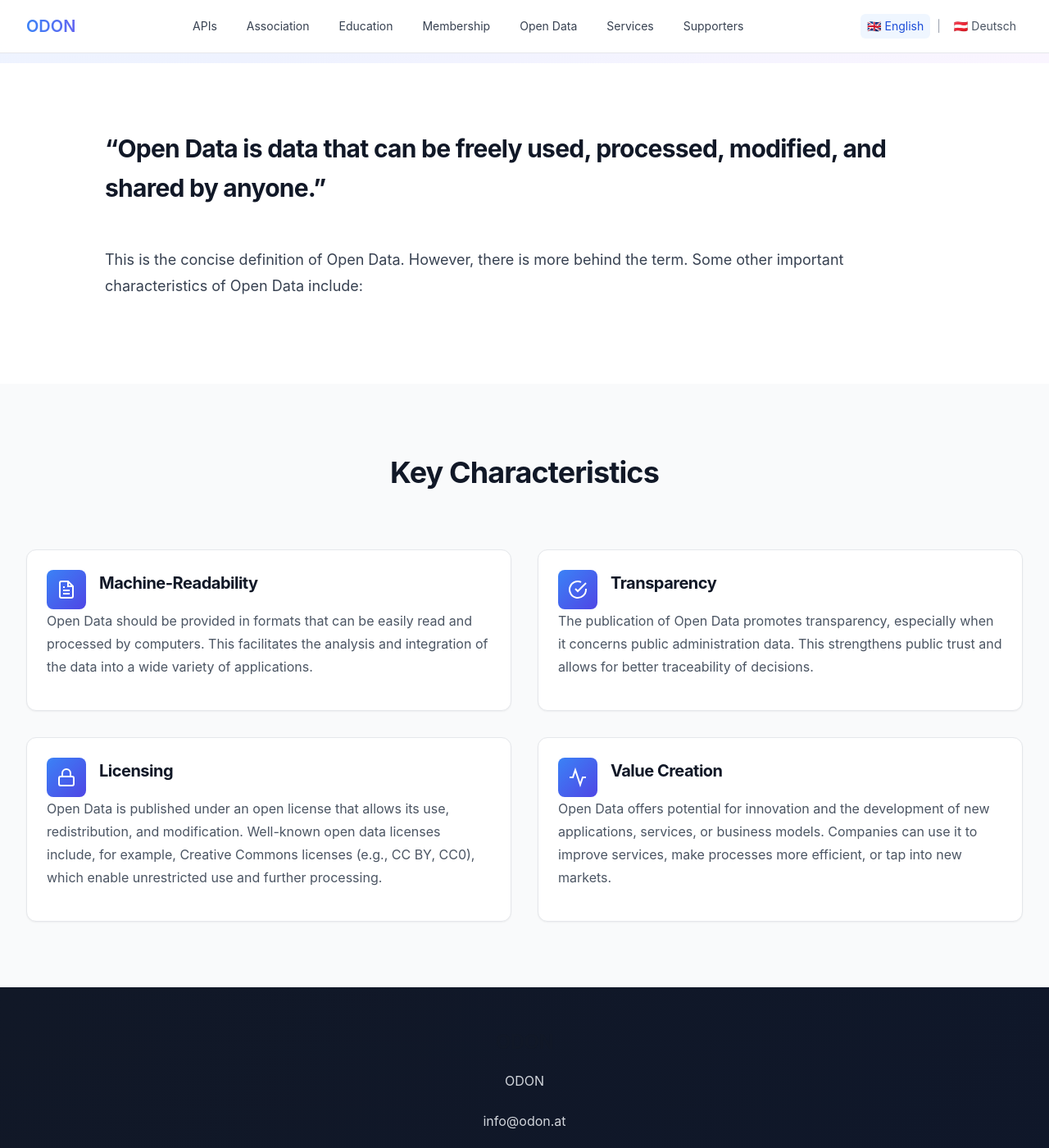
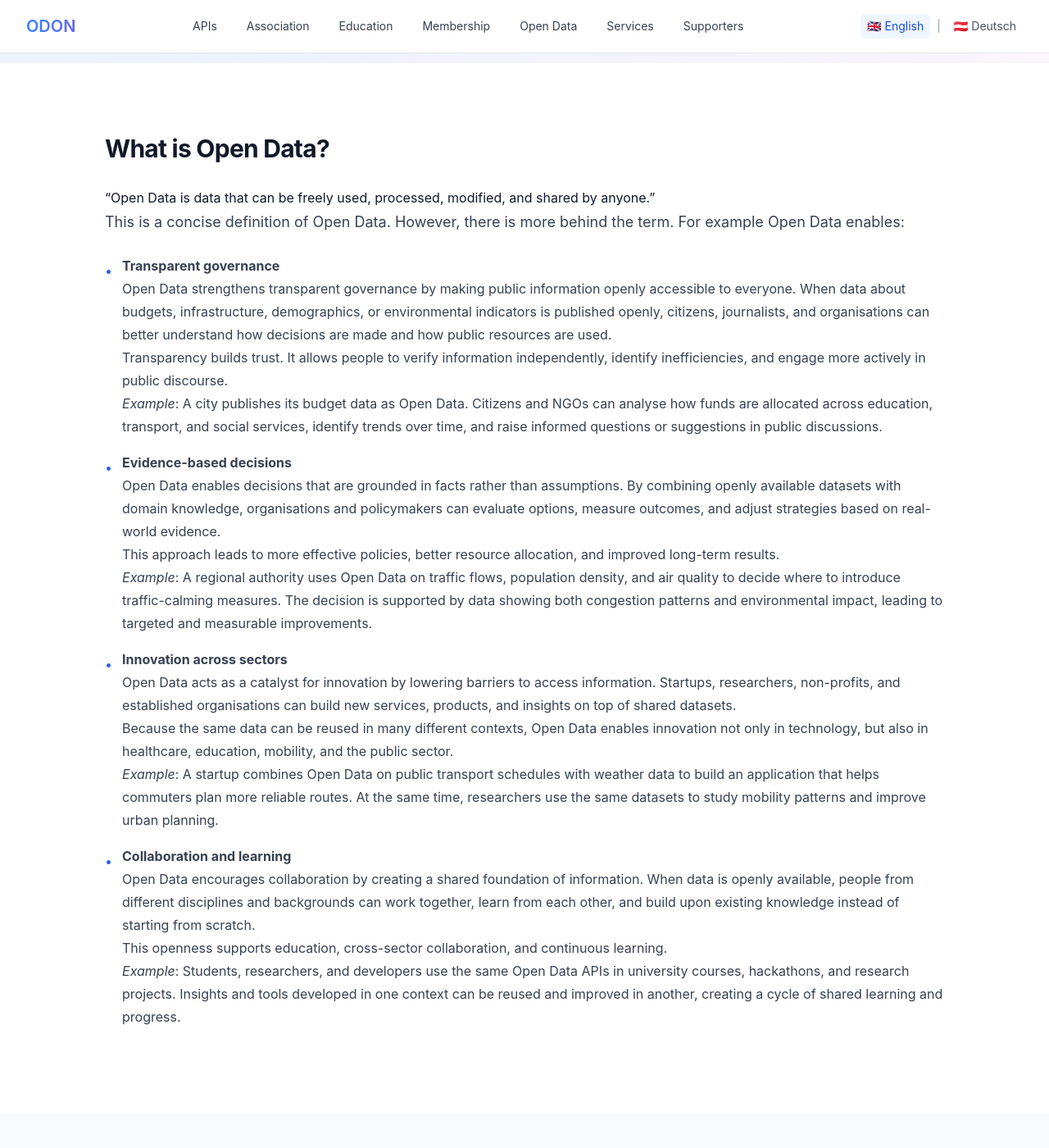
Before and after one commit to verein-odon/verein-odon.github.io, a Jekyll site: the page built from docs/en/open-data.md, in a window 1280 px wide and 1400 px high, scrolled down 694 px. Shown: the whole window at 82% size. Built offline with Jekyll 4.4.1, drawn with Linux system fonts in a browser that asks for light colours; some of the changed text lies outside the part shown.

Commit message:
Improved open-data (en) page

```diff
--- a/docs/en/open-data.md
+++ b/docs/en/open-data.md
@@ -6,33 +6,64 @@ ref: opendata
 permalink: /en/open-data/
 ---
 
-<!-- About Section -->
+<!-- START --- Intro section ----------------------->
 <section class="section bg-white">
     <div class="container">
         <div class="content-section">
-            <div class="icon-header">
-                <!-- <div class="icon-box">
-                <svg viewBox="0 0 24 24" fill="none" stroke="currentColor" stroke-width="2">
-                    <rect x="3" y="3" width="7" height="7"></rect>
-                    <rect x="14" y="3" width="7" height="7"></rect>
-                    <rect x="14" y="14" width="7" height="7"></rect>
-                    <rect x="3" y="14" width="7" height="7"></rect>
-                </svg>
-                </div> -->
-                <div>
-                <h2>“Open Data is data that can be freely used, processed, modified, and shared by anyone.”</h2>
-                </div>
+            <h2>
+                What is Open Data?
+            </h2>
+            <div>
+                <quote>“Open Data is data that can be freely used, processed, modified, and shared by anyone.”</quote>
             </div>
-            <p>This is the concise definition of Open Data. However, there is more behind the term. Some other important characteristics of Open Data include:
+            <p>
+                This is a concise definition of Open Data. However, there is more behind the term. For example Open Data enables:
             </p>
+            <ul>
+                <li>
+                    <span class="bullet">•</span>
+                    <span><b>Transparent governance</b><br>
+                        Open Data strengthens transparent governance by making public information openly accessible to everyone. When data about budgets, infrastructure, demographics, or environmental indicators is published openly, citizens, journalists, and organisations can better understand how decisions are made and how public resources are used.<br>
+                        Transparency builds trust. It allows people to verify information independently, identify inefficiencies, and engage more actively in public discourse.<br>
+                        <i>Example</i>: A city publishes its budget data as Open Data. Citizens and NGOs can analyse how funds are allocated across education, transport, and social services, identify trends over time, and raise informed questions or suggestions in public discussions.</span>
+                </li>
+                <li>
+                    <span class="bullet">•</span>
+                    <span><b>Evidence-based decisions</b><br>
+                        Open Data enables decisions that are grounded in facts rather than assumptions. By combining openly available datasets with domain knowledge, organisations and policymakers can evaluate options, measure outcomes, and adjust strategies based on real-world evidence.<br>
+                        This approach leads to more effective policies, better resource allocation, and improved long-term results.<br>
+                        <i>Example</i>: A regional authority uses Open Data on traffic flows, population density, and air quality to decide where to introduce traffic-calming measures. The decision is supported by data showing both congestion patterns and environmental impact, leading to targeted and measurable improvements.
+                        </span>
+                </li>
+                <li>
+                    <span class="bullet">•</span>
+                    <span><b>Innovation across sectors</b><br>
+                        Open Data acts as a catalyst for innovation by lowering barriers to access information. Startups, researchers, non-profits, and established organisations can build new services, products, and insights on top of shared datasets.<br>
+                        Because the same data can be reused in many different contexts, Open Data enables innovation not only in technology, but also in healthcare, education, mobility, and the public sector.<br>
+                        <i>Example</i>: A startup combines Open Data on public transport schedules with weather data to build an application that helps commuters plan more reliable routes. At the same time, researchers use the same datasets to study mobility patterns and improve urban planning.
+                        </span>
+                </li>
+                <li>
+                    <span class="bullet">•</span>
+                    <span><b>Collaboration and learning</b><br>
+                        Open Data encourages collaboration by creating a shared foundation of information. When data is openly available, people from different disciplines and backgrounds can work together, learn from each other, and build upon existing knowledge instead of starting from scratch.<br>
+                        This openness supports education, cross-sector collaboration, and continuous learning.<br>
+                        <i>Example</i>: Students, researchers, and developers use the same Open Data APIs in university courses, hackathons, and research projects. Insights and tools developed in one context can be reused and improved in another, creating a cycle of shared learning and progress.</span>
+                </li>
+            </ul>
         </div>
     </div>
 </section>
+<!-- END --- Intro section ----------------------->
 
-<!-- Characteristics Section -->
+<!-- START - Characteristics Section -->
 <section class="section bg-gray">
     <div class="container">
-        <h2 class="section-title">Key Characteristics</h2>
+        <div class="content-section">
+            <h2>
+                Key Characteristics of Open Data
+            </h2>
+        </div>
         <div class="characteristics-grid">
         <div class="characteristic-card">
             <div class="characteristic-header">
@@ -95,11 +126,32 @@ permalink: /en/open-data/
         </div>
     </div>
 </section>
+<!-- END - Characteristics Section -->
 
-<!--
-## Examples of Open Data
-
-- Public administration data
-- (Anonymized) health data
-- Traffic and transport data
-- Environmental data -->
+<!-- START --- Intro section ----------------------->
+<section class="section bg-white">
+    <div class="container">
+        <div class="content-section">
+            <h2>
+                ODON’s Role in Open Data
+            </h2>
+            <p>Open Data is more than data! It is an enabler of transparency, better decisions, innovation, and shared learning — values that lie at the heart of ODON’s work.</p>
+            <p>ODON supports Open Data by:</p>
+            <ul>
+                <li>
+                    <span class="bullet">•</span>
+                    <span>Supporting organisations in using Open Data - see <a href="/{{ page.lang }}/services/">Data Services</a></span>
+                </li>
+                <li>
+                    <span class="bullet">•</span>
+                    <span>Making data accessible via APIs - see <a href="/{{ page.lang }}/apis/">APIs</a></span>
+                </li>
+                <li>
+                    <span class="bullet">•</span>
+                    <span>Educating people about data literacy - see <a href="/{{ page.lang }}/education/">Education</a></span>
+                </li>
+            </ul>
+        </div>
+    </div>
+</section>
+<!-- END --- Intro section ----------------------->
```
